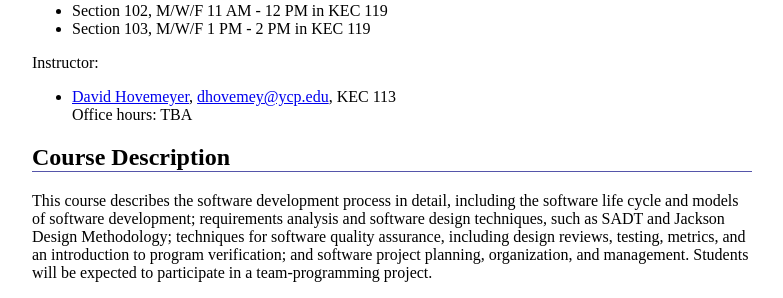
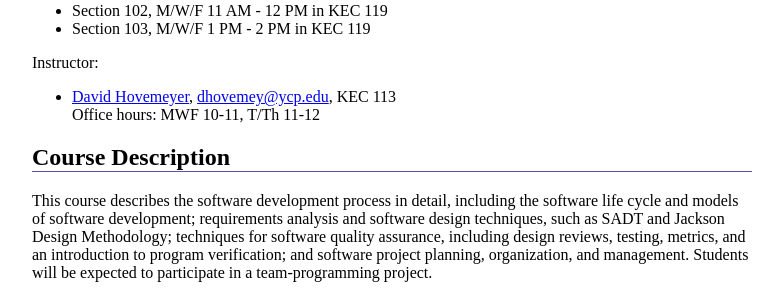
Before and after one commit to ycpcs/cs320-spring2016, a Jekyll site: the page built from syllabus.md, in a window 1280 px wide and 900 px high. Shown: the part 219-517 px from the top of the window, without its empty margins (248-1031 px from the left). Built offline with Jekyll 4.4.1, drawn with Linux system fonts in a browser that asks for light colours; Markdown is read by kramdown in place of the engine named in the settings.

Commit message:
add office hours

```diff
--- a/syllabus.md
+++ b/syllabus.md
@@ -16,7 +16,7 @@ Class times:
 
 Instructor:
 
--   [David Hovemeyer](http://faculty.ycp.edu/~dhovemey/), <dhovemey@ycp.edu>, KEC 113 <br /> Office hours: TBA
+-   [David Hovemeyer](http://faculty.ycp.edu/~dhovemey/), <dhovemey@ycp.edu>, KEC 113 <br /> Office hours: MWF 10-11, T/Th 11-12
 
 Course Description
 ------------------
```
